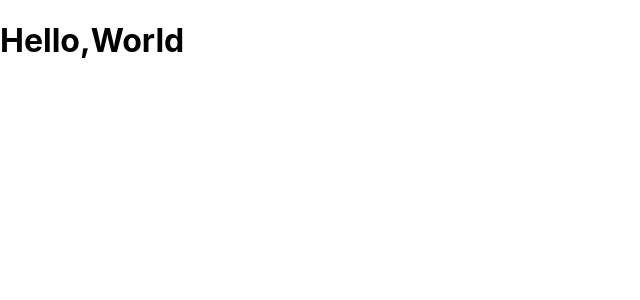
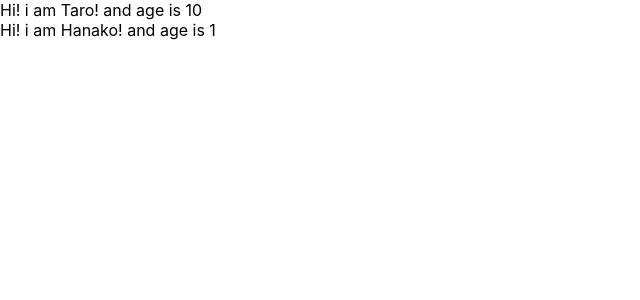
Before and after one commit to poppo4444/udemy-react-redux-crud-application2, a React (Create React App) app: page / in a window 1280 px wide. Shown: the top 300 px of the page, without its empty margins (0-640 px from the left). Built offline with nearby package versions, Linux system fonts and the light colour scheme.

Commit message:
:sparkles: propsの学習

```diff
--- a/src/App.js
+++ b/src/App.js
@@ -1,11 +1,25 @@
 function App() {
+  const profiles = [
+    { name: 'Taro', age: 10 },
+    { name: 'Hanako' }
+  ]
   return (
-    <div className="App">
-      <h1>
-        Hello,World
-      </h1>
+    <div>
+      {
+        profiles.map((profile, index) =>{
+          return <User name={profile.name} age={profile.age} key={index}/>
+        })
+      }
     </div>
   );
 }
 
+const User = (props) => {
+  return <div>Hi! i am {props.name}! and age is {props.age}</div>
+}
+
+User.defaultProps = {
+  age: 1
+}
+
 export default App;
```
